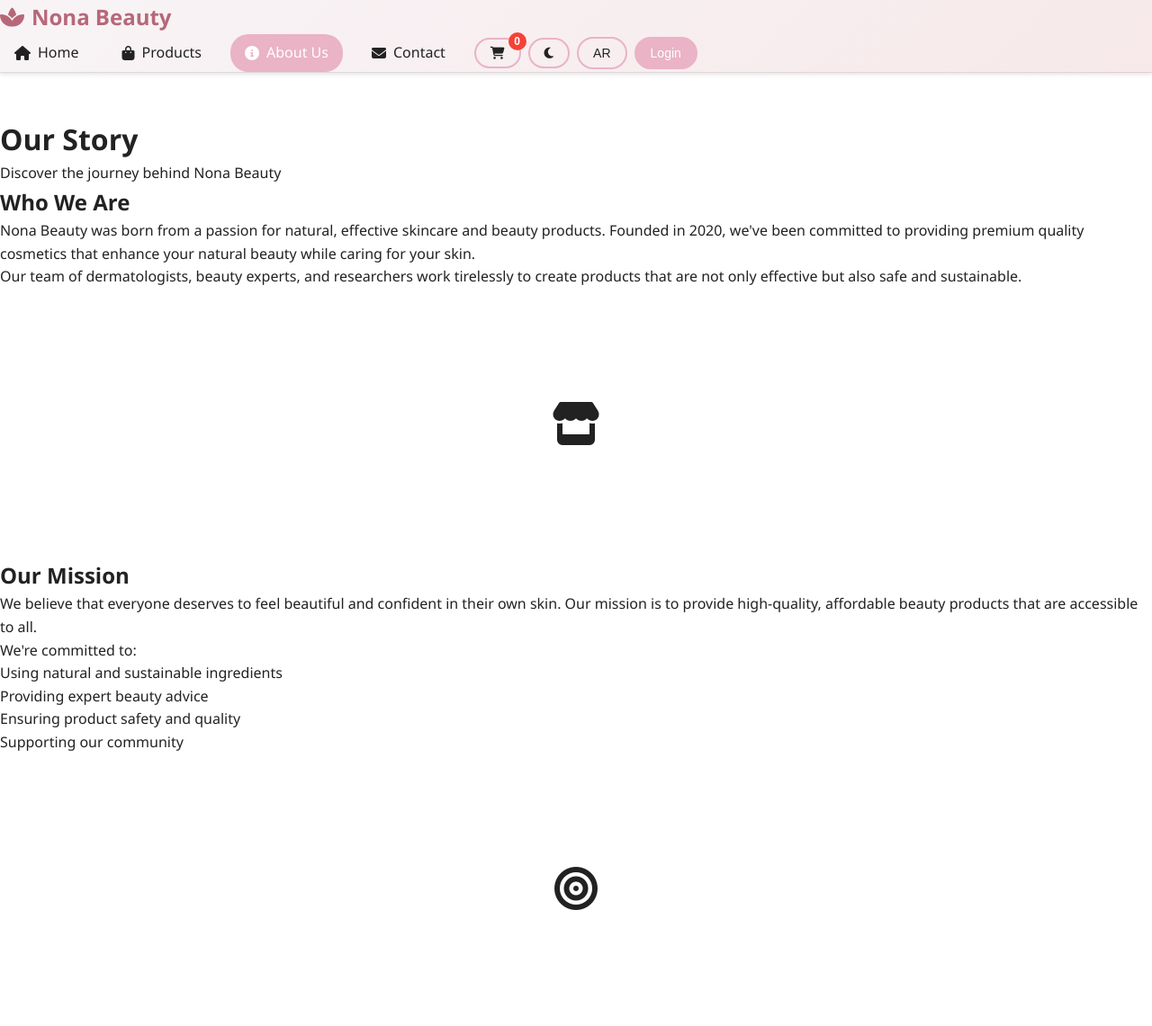
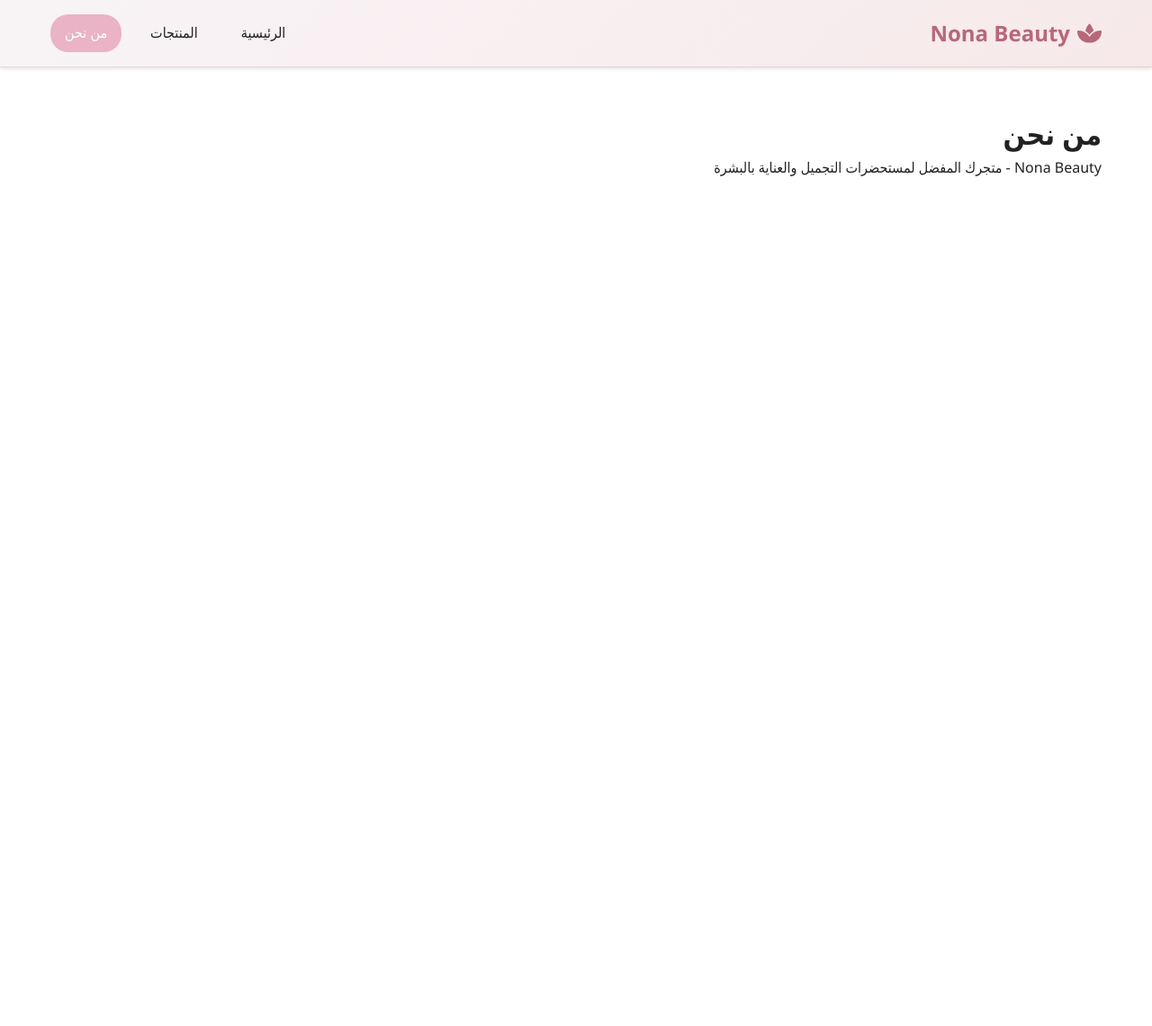
Before and after one commit to thefreebird93/Nona-Beauty-Store, a plain HTML site: page about.html in a window 1280 px wide. Shown: the top 1141 px of the page at 90% size. After the commit the page ends 800 px from the top, so only its background shows below. Drawn offline with Linux system fonts and the light colour scheme.

Commit message:
Translate About page content to Arabic

```diff
--- a/about.html
+++ b/about.html
@@ -1,127 +1,36 @@
 <!DOCTYPE html>
-<html lang="en">
+<html lang="ar" dir="rtl">
 <head>
-  <meta charset="utf-8">
-  <meta name="viewport" content="width=device-width,initial-scale=1">
-  <title>About Us - Nona Beauty</title>
-  <link rel="icon" href="assets/images/favicon.png">
+    <meta charset="UTF-8">
+    <meta name="viewport" content="width=device-width, initial-scale=1.0">
+    <title>من نحن - Nona Beauty</title>
     <link rel="stylesheet" href="assets/css/style.css">
     <link rel="stylesheet" href="https://cdnjs.cloudflare.com/ajax/libs/font-awesome/6.4.0/css/all.min.css">
 </head>
 <body data-theme="light">
     <header class="header">
-    <div class="header-container">
+        <div class="container">
+            <div class="header-content">
                 <div class="logo">
                     <i class="fas fa-spa"></i>
-        Nona Beauty
+                    <span>Nona Beauty</span>
                 </div>
-
-      <nav class="nav" id="mainNav">
-        <a href="index.html" class="nav-link">
-          <i class="fas fa-home"></i>
-          <span>Home</span>
-        </a>
-        <a href="products.html" class="nav-link">
-          <i class="fas fa-shopping-bag"></i>
-          <span>Products</span>
-        </a>
-        <a href="about.html" class="nav-link active">
-          <i class="fas fa-info-circle"></i>
-          <span>About Us</span>
-        </a>
-        <a href="contact.html" class="nav-link">
-          <i class="fas fa-envelope"></i>
-          <span>Contact</span>
-        </a>
-
-        <div class="controls" id="topControls">
-          <button class="btn cart-btn" id="cartBtn" aria-label="Shopping Cart">
-            <i class="fas fa-shopping-cart"></i>
-            <span class="cart-count">0</span>
-          </button>
-          <button class="btn" id="themeToggle" aria-label="Toggle theme">
-            <i class="fas fa-moon"></i>
-          </button>
-          <button class="btn" id="langToggle" aria-label="Toggle language">AR</button>
-          <button class="btn primary" id="loginBtn" aria-label="Login">Login</button>
+                <nav class="nav">
+                    <a href="index.html" class="nav-link">الرئيسية</a>
+                    <a href="products.html" class="nav-link">المنتجات</a>
+                    <a href="about.html" class="nav-link active">من نحن</a>
+                </nav>
             </div>
-      </nav>
-
-      <button class="mobile-menu-btn" id="mobileMenuBtn">
-        <i class="fas fa-bars"></i>
-      </button>
         </div>
     </header>
 
     <main class="section">
-    <div class="about-hero">
-      <h1>Our Story</h1>
-      <p>Discover the journey behind Nona Beauty</p>
-    </div>
-
-    <div class="about-content">
-      <div class="about-section">
-        <div class="about-text">
-          <h2>Who We Are</h2>
-          <p>Nona Beauty was born from a passion for natural, effective skincare and beauty products. Founded in 2020, we've been committed to providing premium quality cosmetics that enhance your natural beauty while caring for your skin.</p>
-          <p>Our team of dermatologists, beauty experts, and researchers work tirelessly to create products that are not only effective but also safe and sustainable.</p>
-        </div>
-        <div class="about-image">
-          <div class="placeholder-image" style="background:var(--accent-2);height:300px;border-radius:var(--radius);display:flex;align-items:center;justify-content:center;color:var(--muted);">
-            <i class="fas fa-store" style="font-size:3em;"></i>
-          </div>
-        </div>
-      </div>
-
-      <div class="about-section reverse">
-        <div class="about-text">
-          <h2>Our Mission</h2>
-          <p>We believe that everyone deserves to feel beautiful and confident in their own skin. Our mission is to provide high-quality, affordable beauty products that are accessible to all.</p>
-          <p>We're committed to:</p>
-          <ul>
-            <li>Using natural and sustainable ingredients</li>
-            <li>Providing expert beauty advice</li>
-            <li>Ensuring product safety and quality</li>
-            <li>Supporting our community</li>
-          </ul>
-        </div>
-        <div class="about-image">
-          <div class="placeholder-image" style="background:var(--accent-2);height:300px;border-radius:var(--radius);display:flex;align-items:center;justify-content:center;color:var(--muted);">
-            <i class="fas fa-bullseye" style="font-size:3em;"></i>
-          </div>
-        </div>
-      </div>
-
-      <div class="values-section">
-        <h2>Our Values</h2>
-        <div class="values-grid">
-          <div class="value-card">
-            <i class="fas fa-leaf"></i>
-            <h3>Sustainability</h3>
-            <p>Eco-friendly packaging and natural ingredients</p>
-          </div>
-          <div class="value-card">
-            <i class="fas fa-gem"></i>
-            <h3>Quality</h3>
-            <p>Premium products with proven results</p>
-          </div>
-          <div class="value-card">
-            <i class="fas fa-heart"></i>
-            <h3>Care</h3>
-            <p>Dermatologist tested and approved</p>
-          </div>
-          <div class="value-card">
-            <i class="fas fa-users"></i>
-            <h3>Community</h3>
-            <p>Supporting and empowering our customers</p>
-          </div>
-        </div>
-      </div>
+        <div class="container">
+            <h1>من نحن</h1>
+            <p>Nona Beauty - متجرك المفضل لمستحضرات التجميل والعناية بالبشرة</p>
         </div>
     </main>
 
-  <script src="assets/js/main_v4.js"></script>
-  <script src="assets/js/auth_v4.js"></script>
-  <script src="assets/js/cart_v1.js"></script>
+    <script src="assets/js/main.js"></script>
 </body>
 </html>
```
Lines whose indentation alone changed are shown as unchanged.
